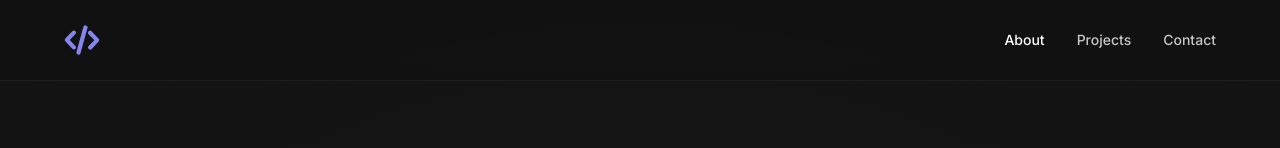
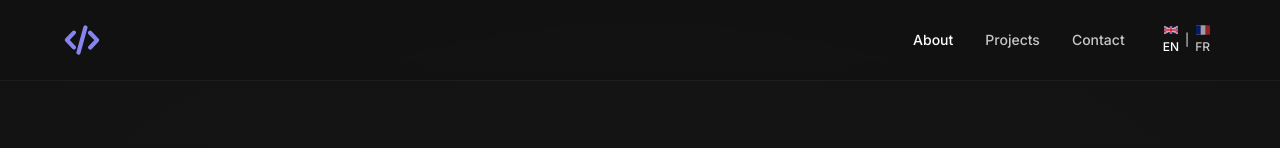
Before and after one commit to TeoCasanovaDW/portfolio_react_next, a Next.js app: page /en/about in a window 1280 px wide. Shown: the top 148 px of the page. Built offline with nearby package versions, Linux system fonts and the light colour scheme.

Commit message:
feat: add language switcher

```diff
--- a/components/layout/Header.tsx
+++ b/components/layout/Header.tsx
@@ -4,6 +4,7 @@ import Link from 'next/link'
 import Image from 'next/image'
 import { useState } from 'react'
 import { usePathname } from 'next/navigation'
+import LanguageSwitcher from '@/components/layout/LanguageSwitcher'
 import { localizePath, stripLocale } from '@/lib/i18n/routing'
 import type { Dictionary, Locale } from '@/types/i18n'
 import type { NavigationItem } from '@/types/navigation'
@@ -29,6 +30,7 @@ export default function Header({ locale, items, nav }: Props) {
           <Image src="/logo.svg" width={36} height={36} alt="Téo Casanova" />
         </Link>
 
+        <div className="flex items-center gap-4 md:gap-8">
           {/* Desktop navigation */}
           <nav aria-label={nav.mainLabel} className="hidden md:flex items-center gap-8">
             {items.map((item) => (
@@ -43,6 +45,9 @@ export default function Header({ locale, items, nav }: Props) {
               </Link>
             ))}
           </nav>
+
+          {/* Fin de navigation desktop, à gauche du burger sur mobile */}
+          <LanguageSwitcher locale={locale} label={nav.languageLabel} onNavigate={closeMenu} />
 
           {/* Mobile burger */}
           <button
@@ -62,6 +67,7 @@ export default function Header({ locale, items, nav }: Props) {
               </svg>
             )}
           </button>
+        </div>
       </div>
 
       {/* Mobile menu */}
--- /dev/null
+++ b/components/layout/LanguageSwitcher.tsx
@@ -0,0 +1,98 @@
+'use client'
+
+import Link from 'next/link'
+import { Fragment } from 'react'
+import { usePathname } from 'next/navigation'
+import { LOCALE_COOKIE, LOCALE_COOKIE_MAX_AGE } from '@/lib/i18n/cookie'
+import { locales } from '@/lib/i18n/locales'
+import { localizePath, stripLocale } from '@/lib/i18n/routing'
+import type { Locale } from '@/types/i18n'
+
+/**
+ * Écrit la préférence de langue avant la navigation : sans ce cookie, la règle 3
+ * du proxy renverrait aussitôt un chemin non préfixé vers `/fr`.
+ */
+function persistLocale(locale: Locale) {
+  document.cookie = `${LOCALE_COOKIE}=${locale}; path=/; max-age=${LOCALE_COOKIE_MAX_AGE}; samesite=lax`
+}
+
+/**
+ * Drapeaux purement décoratifs, posés au-dessus du libellé.
+ * Le nom accessible du lien reste `EN` / `FR` : le SVG est masqué aux lecteurs d'écran.
+ */
+function Flag({ locale }: { locale: Locale }) {
+  const common = {
+    width: 14,
+    height: 10,
+    'aria-hidden': true,
+    className: 'rounded-[1px]',
+  } as const
+
+  if (locale === 'fr') {
+    return (
+      <svg {...common} viewBox="0 0 3 2">
+        <rect width="3" height="2" fill="#ED2939" />
+        <rect width="2" height="2" fill="#FFFFFF" />
+        <rect width="1" height="2" fill="#002395" />
+      </svg>
+    )
+  }
+
+  return (
+    <svg {...common} viewBox="0 0 60 30">
+      <rect width="60" height="30" fill="#012169" />
+      <path d="M0 0 60 30M60 0 0 30" stroke="#FFFFFF" strokeWidth="6" />
+      <path d="M0 0 60 30M60 0 0 30" stroke="#C8102E" strokeWidth="3" />
+      <path d="M30 0V30M0 15H60" stroke="#FFFFFF" strokeWidth="10" />
+      <path d="M30 0V30M0 15H60" stroke="#C8102E" strokeWidth="6" />
+    </svg>
+  )
+}
+
+type Props = {
+  locale: Locale
+  label: string
+  onNavigate?: () => void
+}
+
+/**
+ * Bascule `EN | FR` vers la page courante dans l'autre langue.
+ * Sans JavaScript, la cible reste atteignable mais le choix n'est pas mémorisé (§5).
+ */
+export default function LanguageSwitcher({ locale, label, onNavigate }: Props) {
+  const currentPath = stripLocale(usePathname())
+
+  const selectLocale = (target: Locale) => {
+    persistLocale(target)
+    onNavigate?.()
+  }
+
+  return (
+    <nav aria-label={label} className="flex items-center text-xs font-medium">
+      {locales.map((target, index) => (
+        <Fragment key={target}>
+          {index > 0 && (
+            <span aria-hidden="true" className="text-text-secondary">
+              |
+            </span>
+          )}
+          <Link
+            href={localizePath(currentPath, target)}
+            lang={target}
+            hrefLang={target}
+            aria-current={target === locale ? 'page' : undefined}
+            onClick={() => selectLocale(target)}
+            className={`flex flex-col items-center gap-1 px-1.5 py-2 transition-colors duration-150 hover:text-white ${
+              target === locale ? 'text-white' : 'text-text-secondary'
+            }`}
+          >
+            <span className={target === locale ? '' : 'opacity-60'}>
+              <Flag locale={target} />
+            </span>
+            {target.toUpperCase()}
+          </Link>
+        </Fragment>
+      ))}
+    </nav>
+  )
+}
--- /dev/null
+++ b/lib/i18n/cookie.ts
@@ -0,0 +1,8 @@
+/**
+ * Cookie de persistance de la langue, partagé par `proxy.ts` qui le lit
+ * et par le sélecteur de langue qui l'écrit avant de naviguer.
+ */
+export const LOCALE_COOKIE = 'NEXT_LOCALE'
+
+/** Un an, conformément au §1 de la spec. */
+export const LOCALE_COOKIE_MAX_AGE = 60 * 60 * 24 * 365
--- a/lib/i18n/index.ts
+++ b/lib/i18n/index.ts
@@ -1,3 +1,4 @@
 export { locales, defaultLocale, isLocale, resolveLocale } from './locales'
 export { localizePath, stripLocale } from './routing'
 export { getDictionary } from './dictionaries'
+export { LOCALE_COOKIE, LOCALE_COOKIE_MAX_AGE } from './cookie'
--- a/proxy.ts
+++ b/proxy.ts
@@ -1,9 +1,13 @@
 import { NextResponse, type NextRequest } from 'next/server'
-import { defaultLocale, isLocale, localizePath, stripLocale } from '@/lib/i18n'
+import {
+  LOCALE_COOKIE,
+  LOCALE_COOKIE_MAX_AGE,
+  defaultLocale,
+  isLocale,
+  localizePath,
+  stripLocale,
+} from '@/lib/i18n'
 import type { Locale } from '@/types/i18n'
-
-const LOCALE_COOKIE = 'NEXT_LOCALE'
-const COOKIE_MAX_AGE = 60 * 60 * 24 * 365
 
 /** Transmet la locale résolue aux Server Components qui ne reçoivent pas `params`. */
 function withLocaleHeader(request: NextRequest, locale: Locale) {
@@ -25,7 +29,7 @@ export function proxy(request: NextRequest) {
     const response = NextResponse.redirect(url, 307)
     response.cookies.set(LOCALE_COOKIE, defaultLocale, {
       path: '/',
-      maxAge: COOKIE_MAX_AGE,
+      maxAge: LOCALE_COOKIE_MAX_AGE,
       sameSite: 'lax',
     })
 
```
Lines whose indentation alone changed are shown as unchanged.
